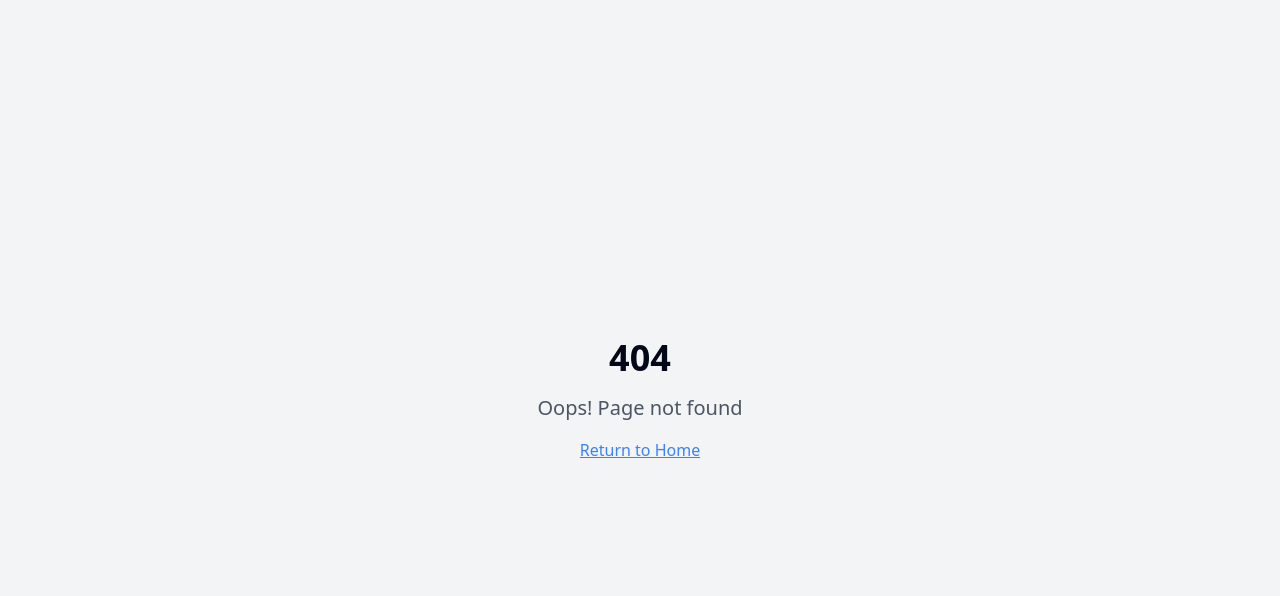
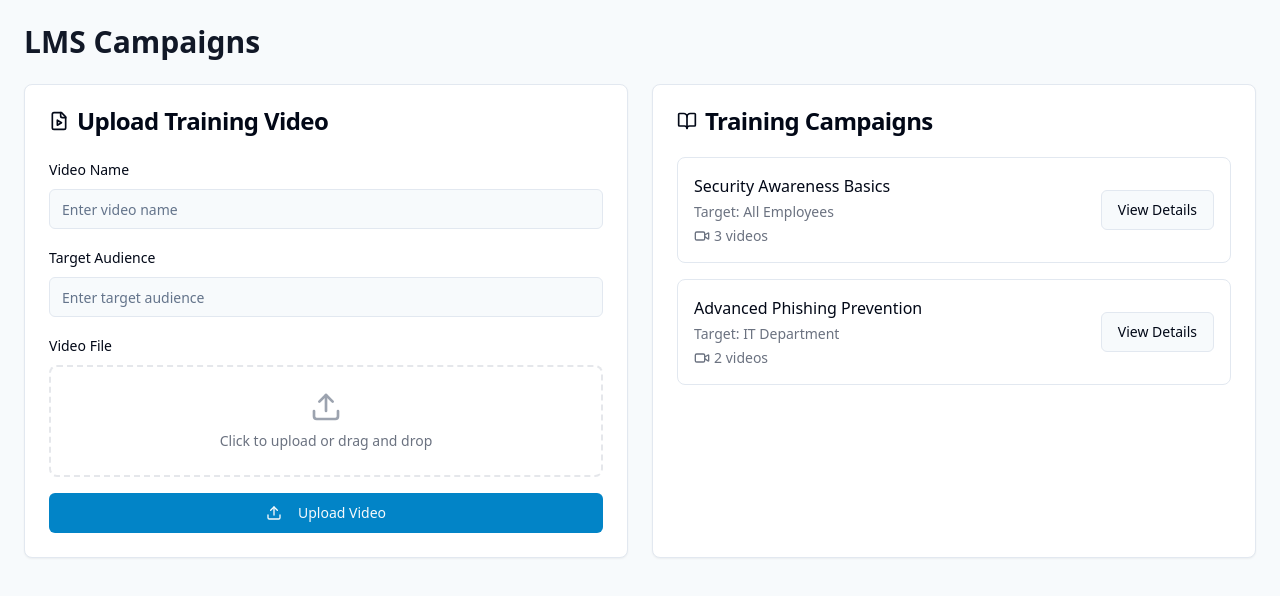
Before and after one commit to ebrahimElzook/phish-aware-academy-11, a React (Vite) app: page /lms-campaigns in a window 1280 px wide. Before the commit this address had no page. Shown: the top 596 px of the page. Built offline with nearby package versions, Linux system fonts and the light colour scheme.

Commit message:
Add LMS section
Implement LMS functionality for video uploads and campaigns.

```diff
--- a/src/App.tsx
+++ b/src/App.tsx
@@ -11,6 +11,7 @@ import TemplateEditor from "./pages/TemplateEditor";
 import Analytics from "./pages/Analytics";
 import AISupport from "./pages/AISupport";
 import NotFound from "./pages/NotFound";
+import LMSCampaigns from "./pages/LMSCampaigns";
 
 const queryClient = new QueryClient();
 
@@ -27,6 +28,7 @@ const App = () => (
           <Route path="/template-editor/:id?" element={<TemplateEditor />} />
           <Route path="/analytics" element={<Analytics />} />
           <Route path="/ai-support" element={<AISupport />} />
+          <Route path="/lms-campaigns" element={<LMSCampaigns />} />
           <Route path="*" element={<NotFound />} />
         </Routes>
       </BrowserRouter>
--- a/src/components/Navbar.tsx
+++ b/src/components/Navbar.tsx
@@ -1,8 +1,7 @@
-
 import React from 'react';
 import { Link, useLocation } from 'react-router-dom';
 import { Button } from "@/components/ui/button";
-import { Shield, Menu, Bot } from 'lucide-react';
+import { Shield, Menu, Bot, BookOpen } from 'lucide-react';
 
 const Navbar = () => {
   const [isMenuOpen, setIsMenuOpen] = React.useState(false);
@@ -22,6 +21,12 @@ const Navbar = () => {
           <Link to="/dashboard" className={`transition-colors ${location.pathname === "/dashboard" ? "text-phish-600" : "text-gray-700 hover:text-phish-600"}`}>Dashboard</Link>
           <Link to="/templates" className={`transition-colors ${location.pathname === "/templates" ? "text-phish-600" : "text-gray-700 hover:text-phish-600"}`}>Templates</Link>
           <Link to="/analytics" className={`transition-colors ${location.pathname === "/analytics" ? "text-phish-600" : "text-gray-700 hover:text-phish-600"}`}>Analytics</Link>
+          <Link to="/lms-campaigns" className={`transition-colors ${location.pathname === "/lms-campaigns" ? "text-phish-600" : "text-gray-700 hover:text-phish-600"}`}>
+            <div className="flex items-center gap-1">
+              <BookOpen className="h-4 w-4" />
+              <span>LMS</span>
+            </div>
+          </Link>
           <Link to="/ai-support" className={`transition-colors ${location.pathname === "/ai-support" ? "text-phish-600" : "text-gray-700 hover:text-phish-600"}`}>
             <div className="flex items-center gap-1">
               <Bot className="h-4 w-4" />
@@ -51,6 +56,12 @@ const Navbar = () => {
             <Link to="/dashboard" className={`transition-colors py-2 ${location.pathname === "/dashboard" ? "text-phish-600" : "text-gray-700 hover:text-phish-600"}`}>Dashboard</Link>
             <Link to="/templates" className={`transition-colors py-2 ${location.pathname === "/templates" ? "text-phish-600" : "text-gray-700 hover:text-phish-600"}`}>Templates</Link>
             <Link to="/analytics" className={`transition-colors py-2 ${location.pathname === "/analytics" ? "text-phish-600" : "text-gray-700 hover:text-phish-600"}`}>Analytics</Link>
+            <Link to="/lms-campaigns" className={`transition-colors py-2 ${location.pathname === "/lms-campaigns" ? "text-phish-600" : "text-gray-700 hover:text-phish-600"}`}>
+              <div className="flex items-center gap-1">
+                <BookOpen className="h-4 w-4" />
+                <span>LMS</span>
+              </div>
+            </Link>
             <Link to="/ai-support" className={`transition-colors py-2 ${location.pathname === "/ai-support" ? "text-phish-600" : "text-gray-700 hover:text-phish-600"}`}>
               <div className="flex items-center gap-1">
                 <Bot className="h-4 w-4" />
--- /dev/null
+++ b/src/components/lms/CampaignList.tsx
@@ -0,0 +1,56 @@
+
+import React from 'react';
+import { Card, CardHeader, CardTitle, CardContent } from '@/components/ui/card';
+import { Button } from '@/components/ui/button';
+import { BookOpen, Video } from 'lucide-react';
+
+export const CampaignList = () => {
+  // Mock data for demonstration
+  const campaigns = [
+    {
+      id: 1,
+      title: "Security Awareness Basics",
+      audience: "All Employees",
+      videoCount: 3,
+    },
+    {
+      id: 2,
+      title: "Advanced Phishing Prevention",
+      audience: "IT Department",
+      videoCount: 2,
+    },
+  ];
+
+  return (
+    <Card>
+      <CardHeader>
+        <CardTitle className="flex items-center gap-2">
+          <BookOpen className="h-5 w-5" />
+          Training Campaigns
+        </CardTitle>
+      </CardHeader>
+      <CardContent>
+        <div className="space-y-4">
+          {campaigns.map((campaign) => (
+            <div
+              key={campaign.id}
+              className="flex items-center justify-between p-4 border rounded-lg hover:bg-gray-50 transition-colors"
+            >
+              <div className="space-y-1">
+                <h3 className="font-medium">{campaign.title}</h3>
+                <p className="text-sm text-gray-500">
+                  Target: {campaign.audience}
+                </p>
+                <div className="flex items-center gap-1 text-sm text-gray-500">
+                  <Video className="h-4 w-4" />
+                  <span>{campaign.videoCount} videos</span>
+                </div>
+              </div>
+              <Button variant="outline">View Details</Button>
+            </div>
+          ))}
+        </div>
+      </CardContent>
+    </Card>
+  );
+};
--- /dev/null
+++ b/src/components/lms/VideoUploader.tsx
@@ -0,0 +1,100 @@
+
+import React, { useState } from 'react';
+import { Card, CardHeader, CardTitle, CardContent } from '@/components/ui/card';
+import { Button } from '@/components/ui/button';
+import { Input } from '@/components/ui/input';
+import { Label } from '@/components/ui/label';
+import { FileVideo, Upload } from 'lucide-react';
+import { useToast } from '@/hooks/use-toast';
+
+export const VideoUploader = () => {
+  const { toast } = useToast();
+  const [videoName, setVideoName] = useState('');
+  const [targetAudience, setTargetAudience] = useState('');
+  const [selectedFile, setSelectedFile] = useState<File | null>(null);
+
+  const handleFileChange = (e: React.ChangeEvent<HTMLInputElement>) => {
+    if (e.target.files && e.target.files[0]) {
+      setSelectedFile(e.target.files[0]);
+    }
+  };
+
+  const handleUpload = () => {
+    if (!selectedFile || !videoName || !targetAudience) {
+      toast({
+        title: "Missing Information",
+        description: "Please fill in all fields and select a video file.",
+        variant: "destructive",
+      });
+      return;
+    }
+
+    // TODO: Implement actual video upload logic
+    toast({
+      title: "Upload Started",
+      description: "Your video is being uploaded...",
+    });
+  };
+
+  return (
+    <Card>
+      <CardHeader>
+        <CardTitle className="flex items-center gap-2">
+          <FileVideo className="h-5 w-5" />
+          Upload Training Video
+        </CardTitle>
+      </CardHeader>
+      <CardContent className="space-y-4">
+        <div className="space-y-2">
+          <Label htmlFor="videoName">Video Name</Label>
+          <Input
+            id="videoName"
+            value={videoName}
+            onChange={(e) => setVideoName(e.target.value)}
+            placeholder="Enter video name"
+          />
+        </div>
+
+        <div className="space-y-2">
+          <Label htmlFor="targetAudience">Target Audience</Label>
+          <Input
+            id="targetAudience"
+            value={targetAudience}
+            onChange={(e) => setTargetAudience(e.target.value)}
+            placeholder="Enter target audience"
+          />
+        </div>
+
+        <div className="space-y-2">
+          <Label htmlFor="video">Video File</Label>
+          <div className="border-2 border-dashed border-gray-200 rounded-lg p-6 text-center">
+            <Input
+              id="video"
+              type="file"
+              accept="video/*"
+              className="hidden"
+              onChange={handleFileChange}
+            />
+            <label
+              htmlFor="video"
+              className="cursor-pointer flex flex-col items-center gap-2"
+            >
+              <Upload className="h-8 w-8 text-gray-400" />
+              <span className="text-sm text-gray-500">
+                {selectedFile ? selectedFile.name : "Click to upload or drag and drop"}
+              </span>
+            </label>
+          </div>
+        </div>
+
+        <Button
+          onClick={handleUpload}
+          className="w-full bg-phish-600 hover:bg-phish-700"
+        >
+          <Upload className="mr-2 h-4 w-4" />
+          Upload Video
+        </Button>
+      </CardContent>
+    </Card>
+  );
+};
--- /dev/null
+++ b/src/pages/LMSCampaigns.tsx
@@ -0,0 +1,19 @@
+
+import React from 'react';
+import { VideoUploader } from '@/components/lms/VideoUploader';
+import { CampaignList } from '@/components/lms/CampaignList';
+import { Card } from '@/components/ui/card';
+
+const LMSCampaigns = () => {
+  return (
+    <div className="container mx-auto p-6 space-y-6">
+      <h1 className="text-3xl font-bold text-gray-900">LMS Campaigns</h1>
+      <div className="grid grid-cols-1 md:grid-cols-2 gap-6">
+        <VideoUploader />
+        <CampaignList />
+      </div>
+    </div>
+  );
+};
+
+export default LMSCampaigns;
```
